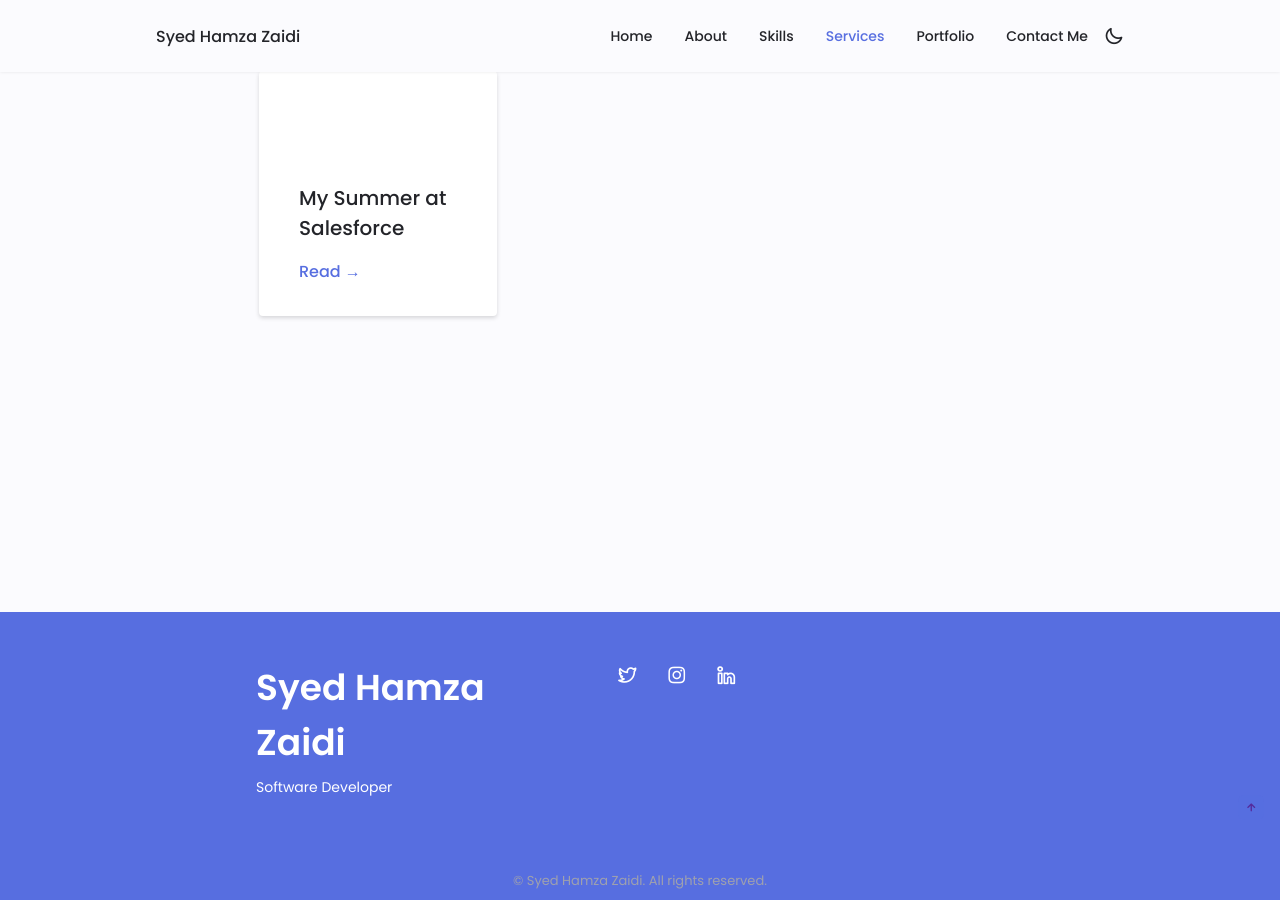
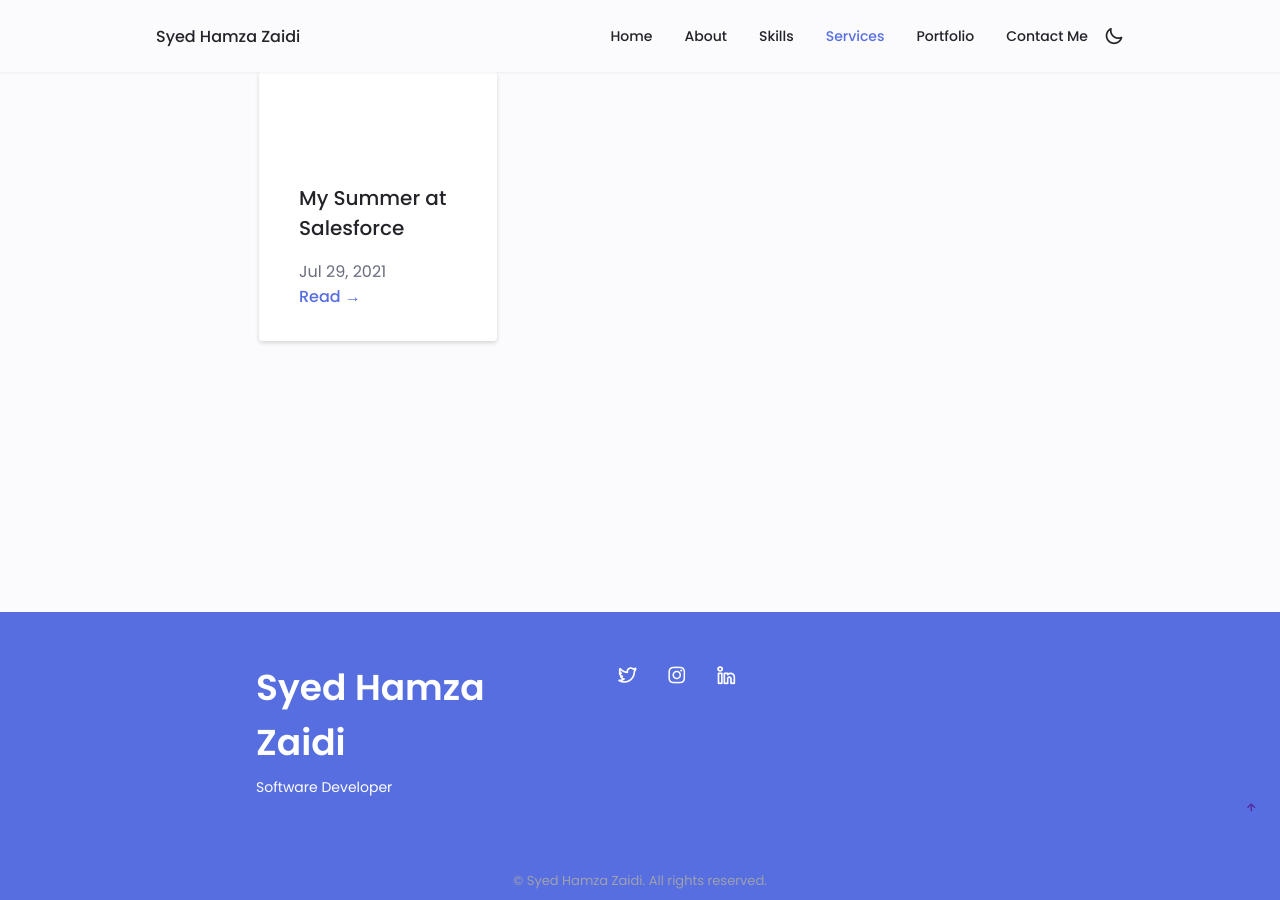
Before and after one commit to syedhamzazaidi/syedhamzazaidi.github.io, a Jekyll site: the page built from index.md, in a window 1280 px wide and 900 px high, scrolled down 3541 px. Built offline with Jekyll 4.4.1, drawn with Linux system fonts in a browser that asks for light colours.

Commit message:
add date to blog tiles

```diff
--- a/_includes/home/services.html
+++ b/_includes/home/services.html
@@ -9,6 +9,10 @@
             <div>
                 <i class="uil {{ block.icon }} services__icon"></i>
                 <h3 class="services__title">{{ post.title }}</h3>
+                {%- assign date_format =  "%b %-d, %Y" -%}
+                <p><time class="dt-published" datetime="{{ post.date | date_to_xmlschema }}" itemprop="datePublished">
+                    {{ post.date | date: date_format }}
+                </time></p>
 
                 <a href="{{ post.url }}" class="button button-flex button--link">Read &rarr;</a>
 
```
